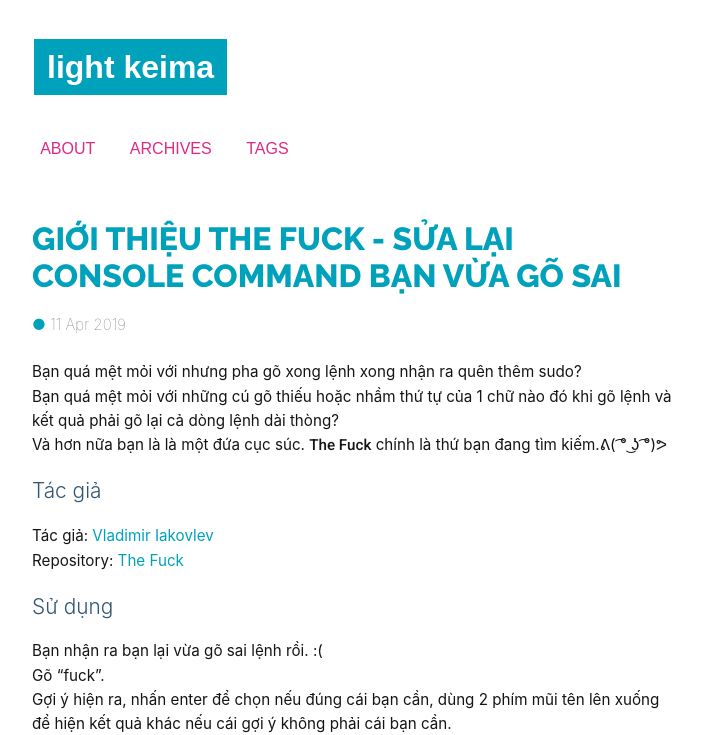
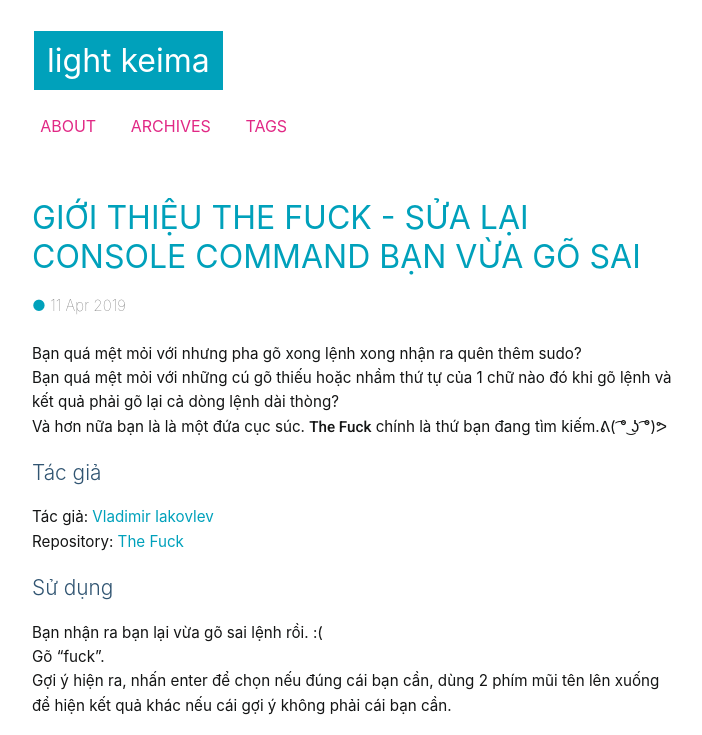
Before and after one commit to ntvthuyen/ntvthuyen.github.io_old, a Jekyll site: the page built from index.html, in a window 1280 px wide. Shown: the top 735 px of the page, without its empty margins (288-990 px from the left). Built offline with Jekyll 4.4.1, drawn with Linux system fonts in a browser that asks for light colours; some web fonts are replaced; the list of posts is cut into pages by our own code.

Commit message:
Update main.css

```diff
--- a/css/main.css
+++ b/css/main.css
@@ -37,7 +37,7 @@ header {
 header h1 {
     padding-top: 1em;
     font-weight: bold;
-    font: Arial,1em -apple-system-headline, "Droid Sans Mono", Courier, mono;
+    font: 1em -apple-system-headline, "Droid Sans Mono", Courier,Arial, mono;
     text-transform: lowercase;
     margin-left: 25px;
     padding-bottom: 2.1em;
@@ -186,6 +186,7 @@ li {
 	margin-bottom: 5px;
 }
 a {
+    font-family: -apple-system,system-ui,BlinkMacSystemFont,"Segoe UI",Roboto,"Helvetica Neue",Arial,sans-serif;
     color: #00a1bb;
     text-decoration: none;
 }
```
